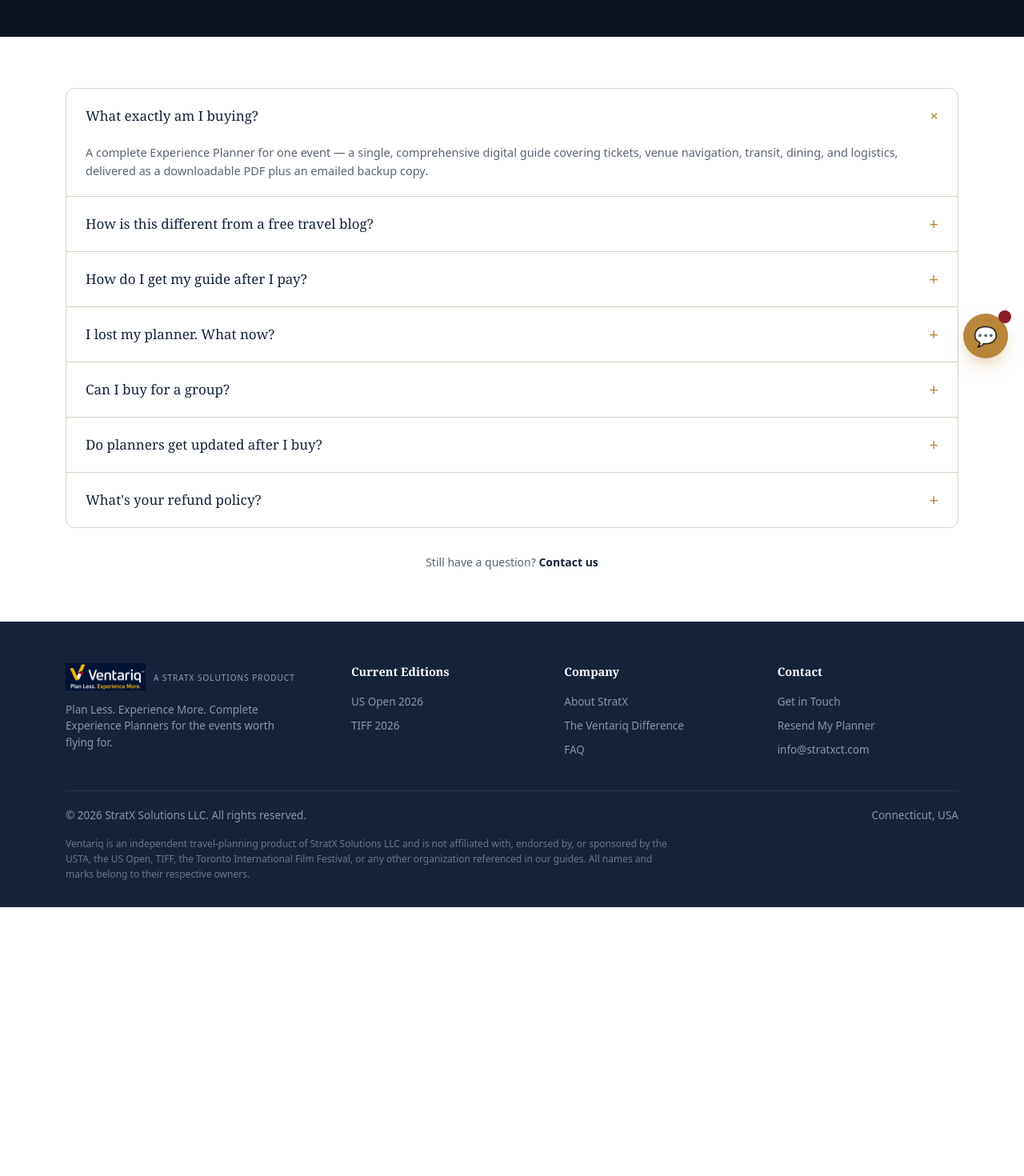
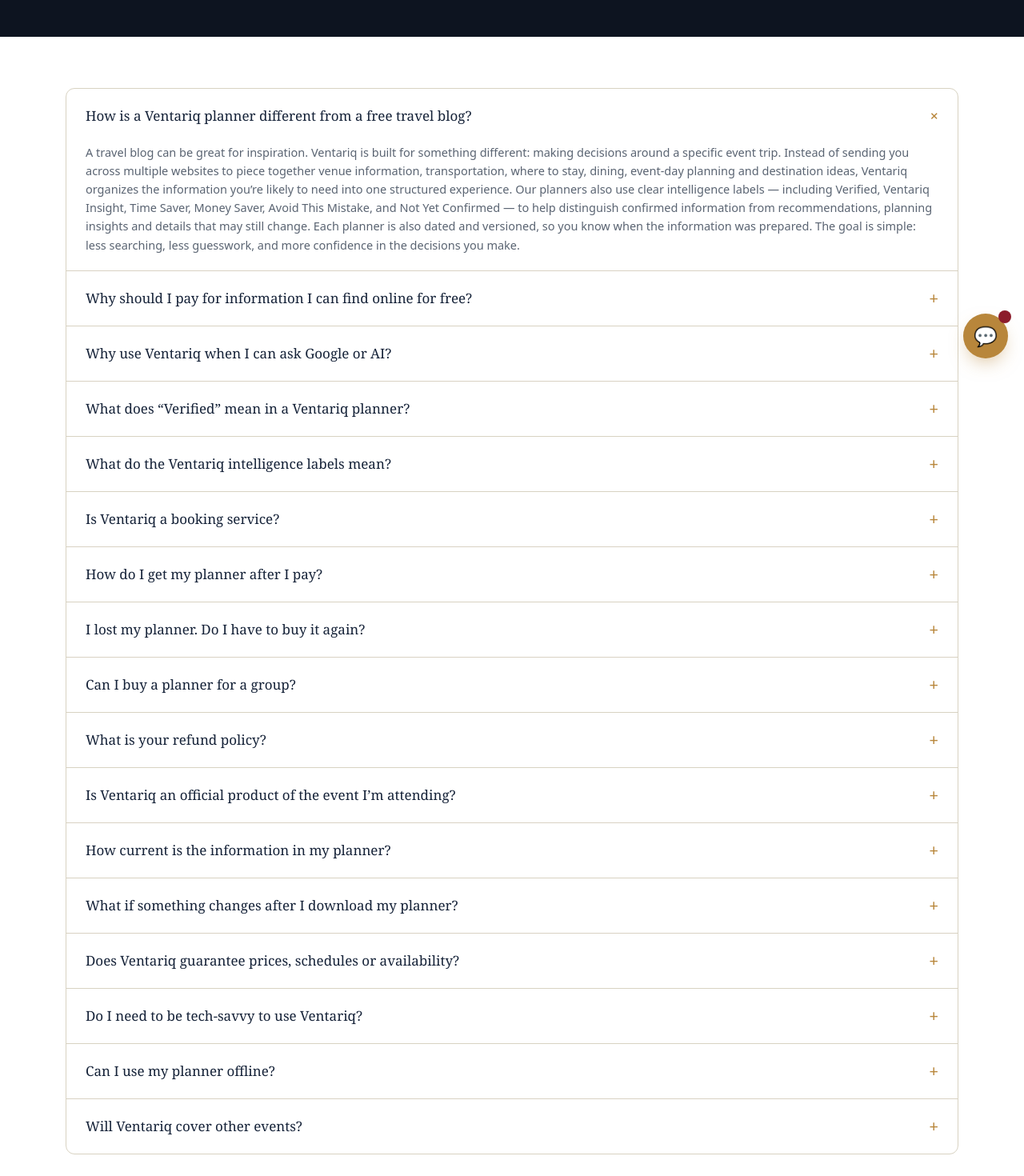
Before and after one commit to ComfortLifeUS/ventariq, a Next.js app: page /faq in a window 1280 px wide. Shown: the part 340-1810 px from the top of the page at 80% size. Before the commit the page ends 1474 px from the top, so only its background shows below. Built offline with nearby package versions, Linux system fonts and the light colour scheme.

Commit message:
Add files via upload

```diff
--- a/app/faq/page.tsx
+++ b/app/faq/page.tsx
@@ -3,36 +3,76 @@
 import { useState } from "react";
 import Link from "next/link";
 
-const FAQS = [
+const FAQS =[
   {
-    q: "What exactly am I buying?",
-    a: "A complete Experience Planner for one event — a single, comprehensive digital guide covering tickets, venue navigation, transit, dining, and logistics, delivered as a downloadable PDF plus an emailed backup copy.",
+    "q": "How is a Ventariq planner different from a free travel blog?",
+    "a": "A travel blog can be great for inspiration. Ventariq is built for something different: making decisions around a specific event trip. Instead of sending you across multiple websites to piece together venue information, transportation, where to stay, dining, event-day planning and destination ideas, Ventariq organizes the information you’re likely to need into one structured experience. Our planners also use clear intelligence labels — including Verified, Ventariq Insight, Time Saver, Money Saver, Avoid This Mistake, and Not Yet Confirmed — to help distinguish confirmed information from recommendations, planning insights and details that may still change. Each planner is also dated and versioned, so you know when the information was prepared. The goal is simple: less searching, less guesswork, and more confidence in the decisions you make."
   },
   {
-    q: "How is this different from a free travel blog?",
-    a: "Every claim in a Ventariq guide is labeled by how confident we actually are — Verified, Ventariq Insight, Time Saver, Money Saver, Avoid This Mistake, or Not Yet Confirmed. Free blogs give you an answer; we give you an answer and tell you exactly how much to trust it.",
+    "q": "Why should I pay for information I can find online for free?",
+    "a": "Because you’re not paying simply for access to information. You’re paying for the research, comparison, organization and planning context that turns scattered information into something you can actually use. You could research the event, compare neighborhoods, study transportation options, find restaurants, check venue rules, build an itinerary and keep track of official updates yourself. Ventariq is designed to reduce that work by bringing the most useful planning intelligence together around one event experience. If you enjoy doing all of that research yourself, you may not need Ventariq. If you’d rather spend less time researching and more time preparing to enjoy the trip, that’s where we provide value."
   },
   {
-    q: "How do I get my guide after I pay?",
-    a: "Immediately after payment, you'll receive an instant delivery of the planner. No account or login is required to buy or download.",
+    "q": "Why use Ventariq when I can ask Google or AI?",
+    "a": "Google and AI are excellent tools for finding and exploring information. Ventariq solves a different problem. Instead of starting with a blank search box and working through question after question, a Ventariq planner has already been researched and structured around the decisions an event traveler is likely to face — where to stay, how to move around, what to know before event day, where to eat, what mistakes to avoid and what else to experience while you’re there. We also distinguish between verified information, planning insights and details that are not yet confirmed. Ventariq doesn’t exist because information is unavailable. It exists because planning with scattered information takes time."
   },
   {
-    q: "I lost my planner. What now?",
-    a: "Use the \"Resend My Planner\" form (linked in the footer) with the email you used at checkout, and we'll send fresh planner  to that email address.",
+    "q": "What does “Verified” mean in a Ventariq planner?",
+    "a": "Verified means the information was checked against a source Ventariq considers authoritative for that particular fact at the time the planner was researched or updated. It does not mean the information can never change. That’s why every planner is dated and why time-sensitive information should still be checked through the Live Information Hub or the relevant official source before you rely on it."
   },
   {
-    q: "Can I buy for a group?",
-    a: "Yes — for larger groups or bulk orders, reach out through the Contact page rather than purchasing individually, and we'll help coordinate a quote-based arrangement.",
+    "q": "What do the Ventariq intelligence labels mean?",
+    "a": "Our labels help you quickly understand the type of information you’re reading. Verified means the information was checked against an authoritative source. Ventariq Insight means it is our planning analysis or recommendation. Time Saver identifies an opportunity to reduce unnecessary time or friction. Money Saver identifies an opportunity that may help reduce unnecessary spending. Avoid This Mistake highlights a planning issue worth watching for. Not Yet Confirmed means the information wasn’t sufficiently confirmed when the planner was prepared. They’re designed to help you read intelligently rather than treating every piece of travel information as though it carries the same level of certainty."
   },
   {
-    q: "Do planners get updated after I buy?",
-    a: "Yes. we provide you with QRCode to monitor time sensitive changes — ticket policy, pricing, or venue logistics, as events progress."
+    "q": "Is Ventariq a booking service?",
+    "a": "No. Ventariq is an Event Travel Intelligence service, not a travel agency or booking platform. We help you understand your options and plan more confidently. Where useful, planners may direct you to official or relevant third-party services for tickets, transportation, accommodations or other travel needs, but you make your own bookings directly with those providers. That means you remain in control of your trip and your purchasing decisions."
   },
   {
-    q: "What's your refund policy?",
-    a: "Since planners are delivered instantly, all sales are final once the planner has been delivered. If something's genuinely wrong with your order, contact us and we'll make it right.",
+    "q": "How do I get my planner after I pay?",
+    "a": "Immediately. Once your payment is successfully processed, your planner will be delivered to the email address you used at checkout as a downloadable PDF. There’s no account to create and no waiting for manual delivery. If you don’t see the email within a few minutes, check your spam or junk folder."
   },
-];
+  {
+    "q": "I lost my planner. Do I have to buy it again?",
+    "a": "No. Use Resend My Planner with the email address you used when purchasing, and we’ll send you another copy. Losing the original email shouldn’t mean paying twice for the same planner."
+  },
+  {
+    "q": "Can I buy a planner for a group?",
+    "a": "Ventariq planners are licensed for personal use and your traveling party, rather than redistribution or resale. If you’re organizing travel for a larger group, organization or other special use, contact us about available group arrangements."
+  },
+  {
+    "q": "What is your refund policy?",
+    "a": "Because Ventariq planners are digital products delivered immediately after purchase, sales are generally final once the planner has been delivered. However, if something goes wrong — such as a duplicate charge, delivery problem or accidental purchase of the wrong event — contact us. We’ll review legitimate purchase issues and work to resolve them fairly."
+  },
+  {
+    "q": "Is Ventariq an official product of the event I’m attending?",
+    "a": "No. Ventariq planners are independently researched and produced by Ventariq, a product of StratX Solutions LLC. Unless explicitly stated otherwise, Ventariq is not affiliated with, sponsored by, endorsed by or officially connected to the events, venues or organizations covered in our planners. We use official and authoritative sources where appropriate when researching factual information, but Ventariq’s planner itself is an independent product."
+  },
+  {
+    "q": "How current is the information in my planner?",
+    "a": "Every Ventariq planner is dated and versioned so you can see when its information was prepared or last updated. But major events are dynamic. Schedules, prices, transportation, venue policies and other details can change after publication. That’s why we identify information that isn’t yet confirmed and provide a Live Information Hub for important information that should be checked again close to your trip."
+  },
+  {
+    "q": "What if something changes after I download my planner?",
+    "a": "That’s exactly why Ventariq planners include a Live Information Hub. The Hub provides convenient access to official sources for time-sensitive information such as schedules, tickets, transportation and venue updates. A downloaded PDF cannot reflect every real-time change automatically, so the Live Information Hub helps bridge the gap between the researched planner and information that may continue changing. We recommend checking relevant official information again shortly before traveling and before your event."
+  },
+  {
+    "q": "Does Ventariq guarantee prices, schedules or availability?",
+    "a": "No. Prices, schedules, ticket availability, transportation services, operating hours and other third-party information can change — sometimes with little notice. Ventariq provides researched planning intelligence based on information available when a planner is prepared or updated, but the relevant provider or event organizer remains the authoritative source for current availability and final transaction details."
+  },
+  {
+    "q": "Do I need to be tech-savvy to use Ventariq?",
+    "a": "Not at all. Your planner is delivered as a PDF. You can read it on your phone, tablet or computer, save it for easy access, or print it if you prefer paper. No special app is required to read the planner. For features such as QR codes and live links, you’ll simply need an internet-connected device when accessing the linked information."
+  },
+  {
+    "q": "Can I use my planner offline?",
+    "a": "Mostly, yes. Once you’ve downloaded the PDF to your device, the planner itself can be read without an internet connection. However, external links, QR-code destinations and the Live Information Hub require internet access. Download your planner before traveling so the core information remains available even when connectivity isn’t."
+  },
+  {
+    "q": "Will Ventariq cover other events?",
+    "a": "Yes. Ventariq is being built to support travelers attending major events across sports, film, music, festivals, conferences, culture and other major event categories. Visit Current Events to see planners currently available and what’s coming next. Our goal is bigger than any single tournament or festival: to make major-event travel easier to understand, plan and experience."
+  }
+]
 
 export default function FaqPage() {
   const [openIndex, setOpenIndex] = useState<number | null>(0);
--- a/components/ChatWidget.tsx
+++ b/components/ChatWidget.tsx
@@ -130,7 +130,7 @@
 
     const mentionsHandoff =
       !!latestReply &&
-      /\b(live agent|human agent|support team|our team|speak (to|with) (a |our )?(human|someone|agent|team member)|connect you (with|to))\b/i.test(
+      /\b(live agent|human agent|live support|chat support |live chat|support team|our team|speak (to|with) (a |our )?(human|someone|agent|team member)|connect you (with|to))\b/i.test(
         latestReply.content
       );
 
```
